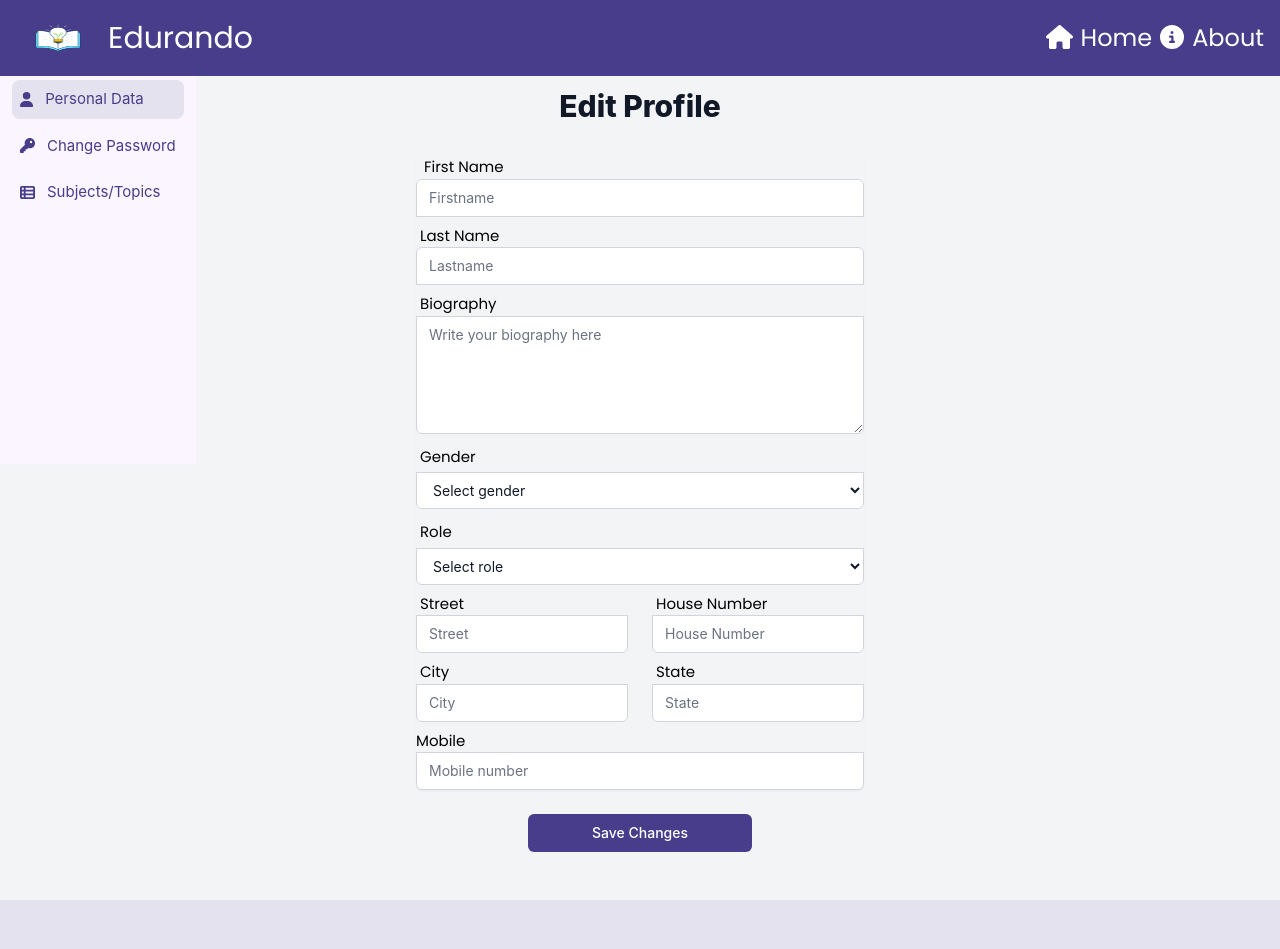
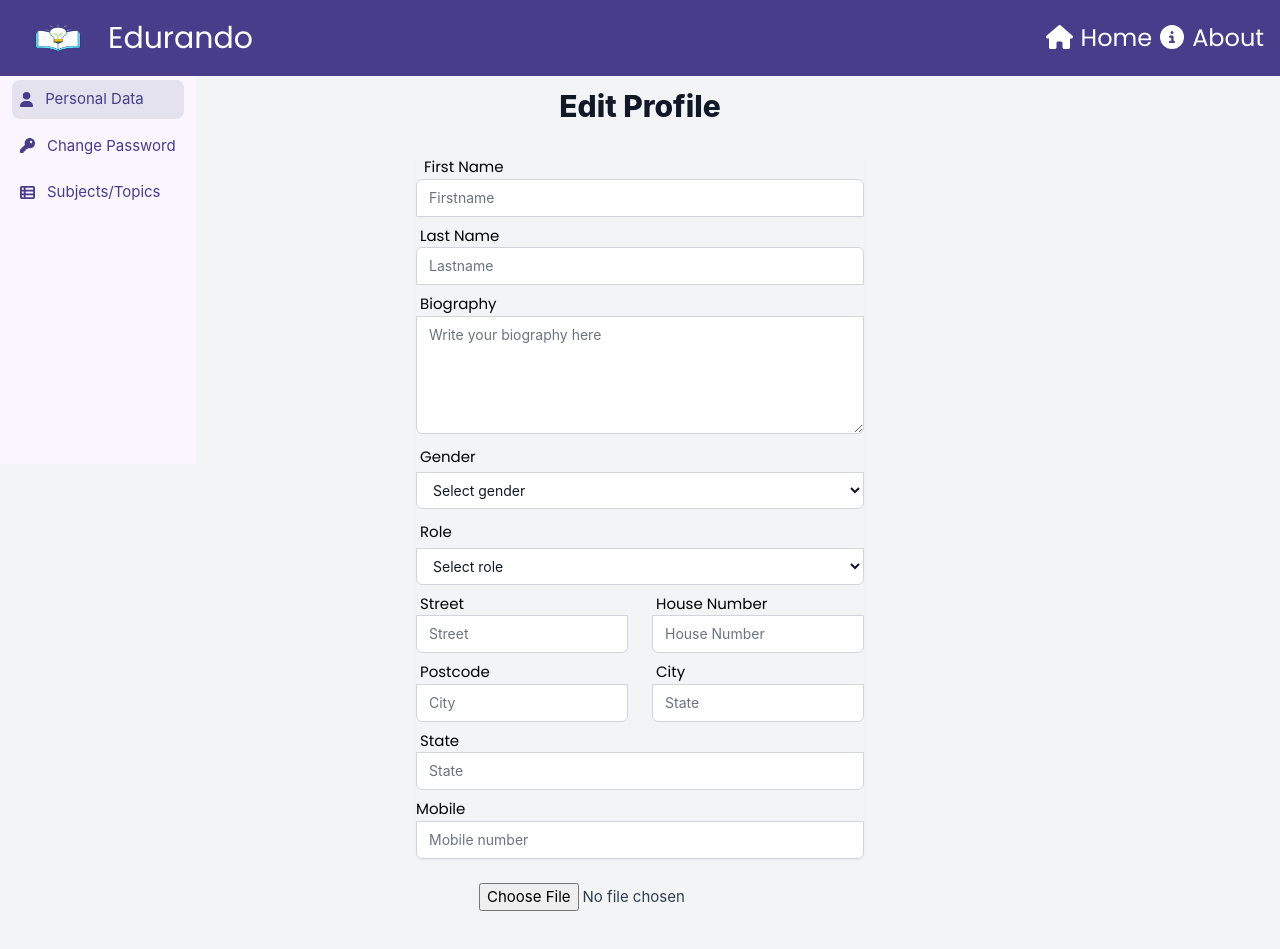
Before and after one commit to KrishKalra03/Edurando, a Vue app in the folder edurando-frontend/: page /editProfile in a window 1280 px wide. Shown: the top 949 px of the page. Built offline with nearby package versions, Linux system fonts and the light colour scheme.

Commit message:
E5.1 EditProfil Bildhochladen

```diff
--- a/edurando-frontend/src/modules/UserUpdate/components/EditProfile.vue
+++ b/edurando-frontend/src/modules/UserUpdate/components/EditProfile.vue
@@ -66,26 +66,48 @@
           </div>
           <div class="flex flex-wrap -mx-3 mb-6">
             <div class="w-full md:w-1/2 px-3 mb-6 md:mb-0">
-              <label for="city" class="text-black font-font-family p-1">City</label>
-              <input id="city" name="city" type="text" v-model="user.city"
+              <label for="city" class="text-black font-font-family p-1">Postcode</label>
+              <input id="city" name="city" type="text" v-model="user.postCode"
                      autocomplete="new-password"
                      class="appearance-none rounded-none relative block w-full px-3 py-2 border border-gray-300 placeholder-gray-500 text-gray-900 rounded-b-md focus:outline-none focus:ring-purple-500 focus:border-purple-500 focus:z-10 sm:text-sm"
                      placeholder="City">
             </div>
             <div class="w-full md:w-1/2 px-3">
+              <label for="state" class="text-black font-font-family p-1">City</label>
+              <input id="state" name="state" type="text" v-model="user.city"
+                     autocomplete="new-password"
+                     class="appearance-none rounded-none relative block w-full px-3 py-2 border border-gray-300 placeholder-gray-500 text-gray-900 rounded-b-md focus:outline-none focus:ring-purple-500 focus:border-purple-500 focus:z-10 sm:text-sm"
+                     placeholder="State">
+            </div>
+          </div>
+
+          <div>
             <label for="state" class="text-black font-font-family p-1">State</label>
             <input id="state" name="state" type="text" v-model="user.state"
                    autocomplete="new-password"
                    class="appearance-none rounded-none relative block w-full px-3 py-2 border border-gray-300 placeholder-gray-500 text-gray-900 rounded-b-md focus:outline-none focus:ring-purple-500 focus:border-purple-500 focus:z-10 sm:text-sm"
                    placeholder="State">
           </div>
-          </div>
+
           <div>
             <label for="mobile" class="text-black font-font-family mb-2">Mobile</label>
             <input id="mobile" name="mobile" type="tel" v-model="user.mobile" pattern="[0-9]{13}"
                    autocomplete="new-password"
                    class="appearance-none rounded-none relative block w-full px-3 py-2 border border-gray-300 placeholder-gray-500 text-gray-900 rounded-b-md focus:outline-none focus:ring-purple-500 focus:border-purple-500 focus:z-10 sm:text-sm"
                    placeholder="Mobile number">
+          </div>
+        </div>
+        <div class="flex flex-col items-center mt-">
+          <input
+              type="file"
+              @change="handleFileUpload"
+              class="mb-4"
+          />
+          <div v-if="this.user.profilePictureReference">
+            <img :src="this.user.profilePictureReference" alt="Uploaded Image" class="max-w-xs mb-4"/>
+            <button @click="removeImage" class="bg-red-500 hover:bg-red-600 text-white py-2 px-4 rounded">
+              Remove Image
+            </button>
           </div>
         </div>
         <div>
@@ -126,13 +148,14 @@
         houseNumber: '',
         city: '',
         state: '',
-          postCode: -1,
+        postCode: '',
+
       }
     }
 
   },
   created() {
-    },mounted() {
+  }, mounted() {
     /*this.getUser()*/
     //console.log('Component mounted.')
   },
@@ -157,8 +180,22 @@
             console.log(error)
           })
 
+    },
+    handleFileUpload(event) {
+      const file = event.target.files[0];
+      const reader = new FileReader();
+
+      reader.onload = () => {
+        this.imageUrl = reader.result;
+      };
+
+      if (file) {
+        reader.readAsDataURL(file);
       }
+    },
+    removeImage() {
+      this.imageUrl = null;
+    },
   }
-
 })
 </script>
--- /dev/null
+++ b/edurando-frontend/src/modules/UserUpdate/components/SubjectsTopic.vue
@@ -0,0 +1,13 @@
+<template>
+
+</template>
+
+<script>
+export default {
+  name: "SubjectsTopic"
+}
+</script>
+
+<style scoped>
+
+</style>
--- a/edurando-frontend/src/router/index.js
+++ b/edurando-frontend/src/router/index.js
@@ -5,6 +5,7 @@
 import EditPage from "@/modules/UserUpdate/EditPage.vue";
 import EditProfile from "@/modules/UserUpdate/components/EditProfile.vue";
 import ChangePassword from "@/modules/UserUpdate/components/ChangePassword.vue";
+import SubjectsTopic from "@/modules/UserUpdate/components/SubjectsTopic.vue";
 
 const router = createRouter({
     history: createWebHistory(import.meta.env.BASE_URL),
@@ -39,6 +40,11 @@
             name: 'changePassword',
             component: ChangePassword
         },
+        {
+            path: '/subjecttopics',
+            name: 'subjecttopics',
+            component: SubjectsTopic
+        },
     ]
 })
 
```
Lines whose indentation alone changed are shown as unchanged.
